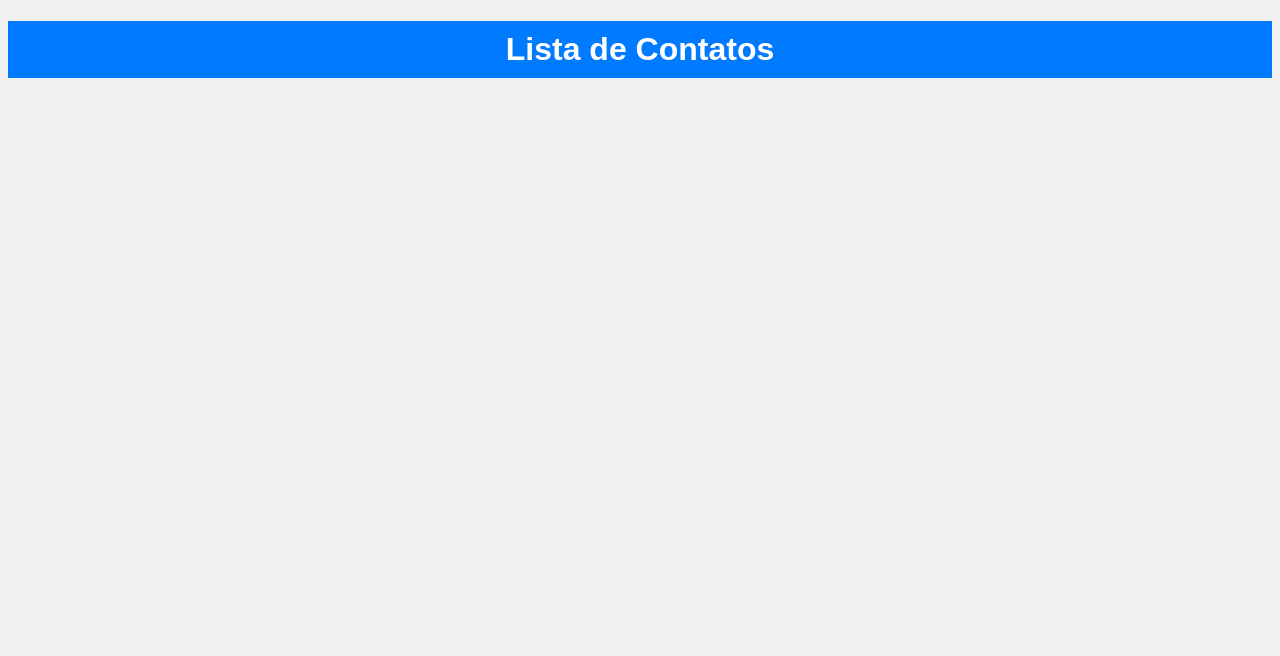
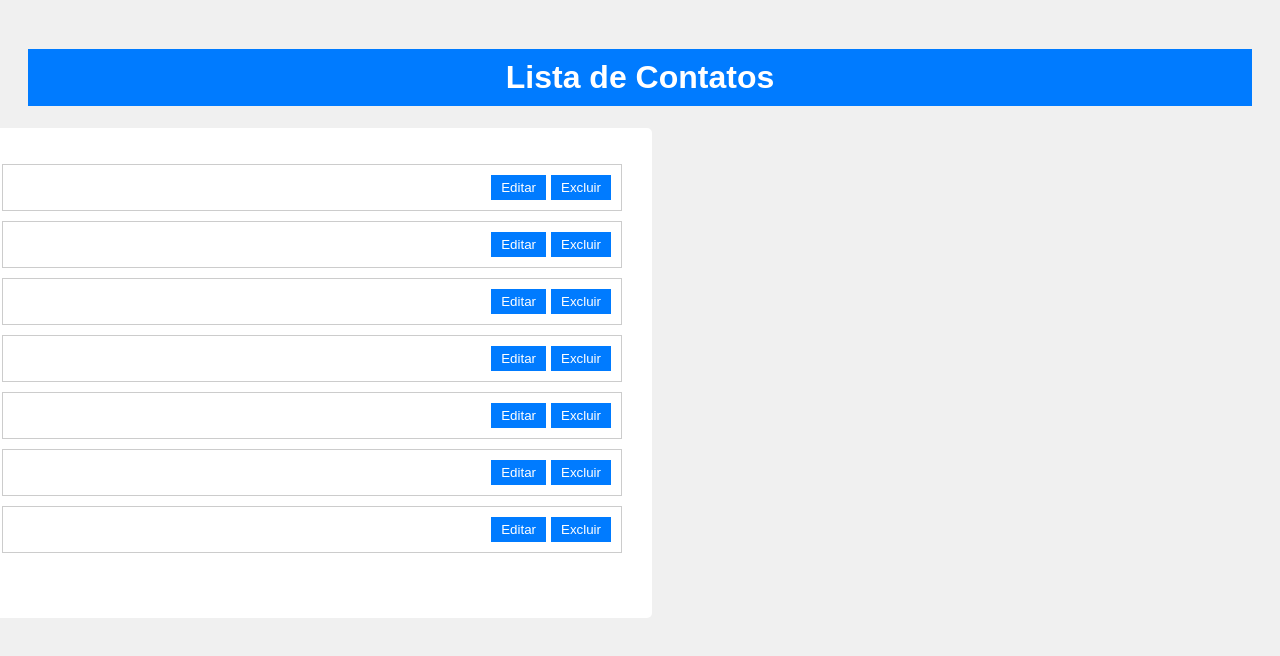
Before and after one commit to SheltonFarias/sistema_de_cadastro, a website built with Vite: page frontend/index2.html in a window 1280 px wide. Built offline with nearby package versions, Linux system fonts and the light colour scheme.

Commit message:
lista de contatos feita

```diff
--- a/frontend/index2.html
+++ b/frontend/index2.html
@@ -8,5 +8,48 @@
 </head>
 <body>
     <h1>Lista de Contatos</h1>
+
+    <div id="consulta-form">
+        <ul class="nome-list">
+            <li>
+                <span class="nome"></span>
+                <button class="editar">Editar</button>
+                <button class="excluir">Excluir</button>
+            </li>
+            <li>
+                <span class="nome"></span>
+                <button class="editar">Editar</button>
+                <button class="excluir">Excluir</button>
+            </li>
+            <li>
+                <span class="nome"></span>
+                <button class="editar">Editar</button>
+                <button class="excluir">Excluir</button>
+            </li>
+            <li>
+                <span class="nome"></span>
+                <button class="editar">Editar</button>
+                <button class="excluir">Excluir</button>
+            </li>
+            <li>
+                <span class="nome"></span>
+                <button class="editar">Editar</button>
+                <button class="excluir">Excluir</button>
+            </li>
+            <li>
+                <span class="nome"></span>
+                <button class="editar">Editar</button>
+                <button class="excluir">Excluir</button>
+            </li>
+            <li>
+                <span class="nome"></span>
+                <button class="editar">Editar</button>
+                <button class="excluir">Excluir</button>
+            </li>
+        </ul>
+    </div>
 </body>
 </html>
+
+</body>
+</html>
--- a/frontend/style2.css
+++ b/frontend/style2.css
@@ -9,3 +9,76 @@ body {
     padding: 10px;
     text-align: center;
   }
+  body {
+    font-family: Arial, sans-serif;
+    background-color: #f0f0f0;
+    padding: 20px;
+  }
+
+  h1 {
+    background-color: #007BFF;
+    color: white;
+    padding: 10px;
+    text-align: center;
+  }
+
+  .nome-list {
+    list-style: none;
+    padding: 0;
+    text-align: left;
+  }
+
+  .nome-list li {
+    background-color: #fff;
+    margin: 10px;
+    padding: 10px;
+    border: 1px solid #ccc;
+    display: flex;
+    align-items: center;
+    justify-content: space-between;
+  }
+
+  .nome {
+    flex: 1;
+  }
+
+  button {
+    background-color: #007BFF;
+    color: white;
+    border: none;
+    padding: 5px 10px;
+    margin-left: 5px;
+    cursor: pointer;
+  }
+
+  button:hover {
+    background-color: #0056b3;
+  }
+  label {
+    display: block;
+    margin-bottom: 5px;
+    color: #333;
+  }
+
+  input[type="text"],
+  input[type="email"],
+  input[type="tel"] {
+    width: 100%;
+    padding: 8px;
+    margin-bottom: 10px;
+    border: 2px solid #ccc;
+    border-radius: 4px;
+  }
+  button:hover {
+    background-color: #0056b3;
+  }
+  #consulta-form {
+    background-color:#fff;
+    padding: 20px;
+    width: 640px; /* Aumentar a largura*/
+    height: 450px;
+    float: right;
+    border-radius: 5px;
+    margin-right: 600px;
+    box-shadow: 0 0  rgba(151, 144, 144, 0.2);
+  }
```
